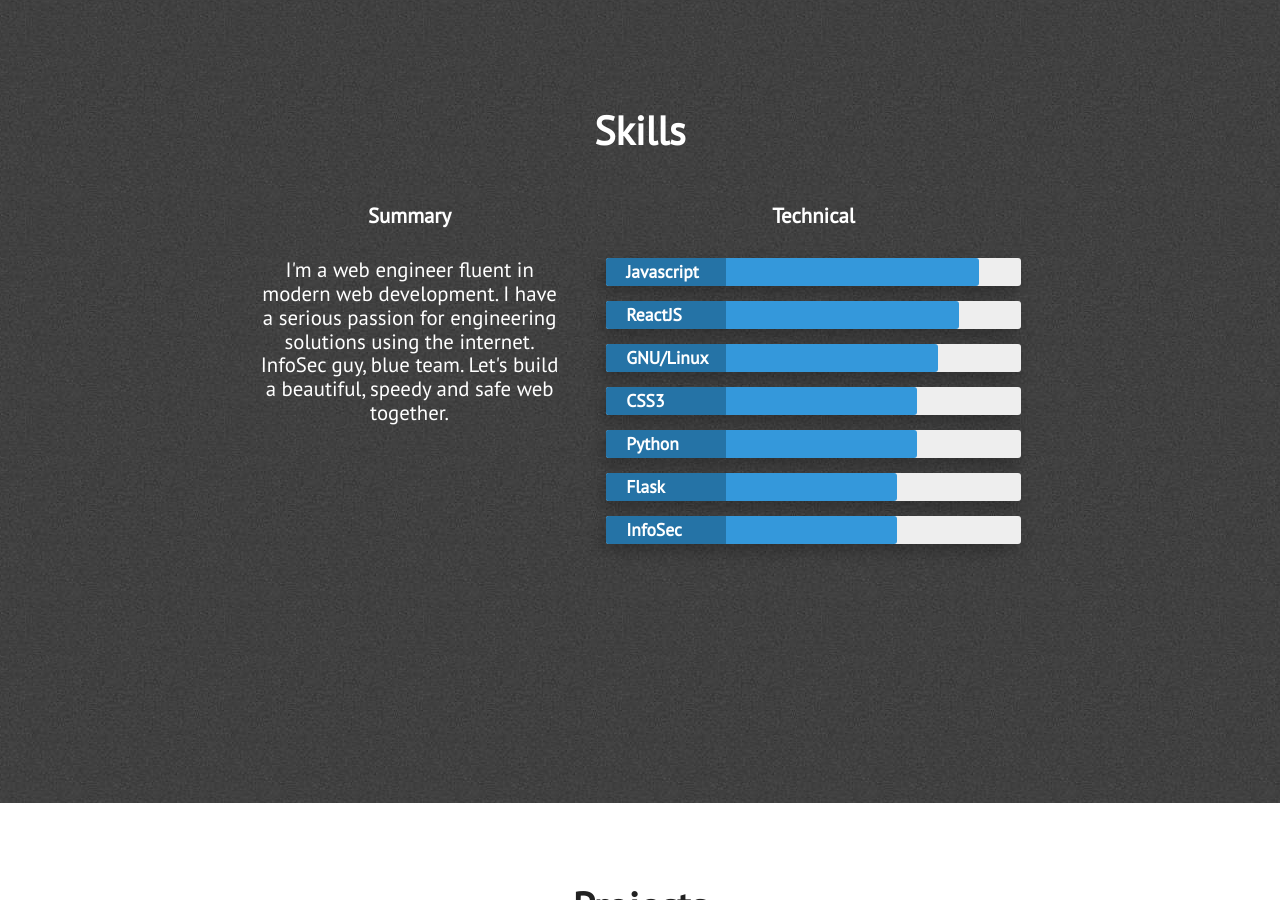
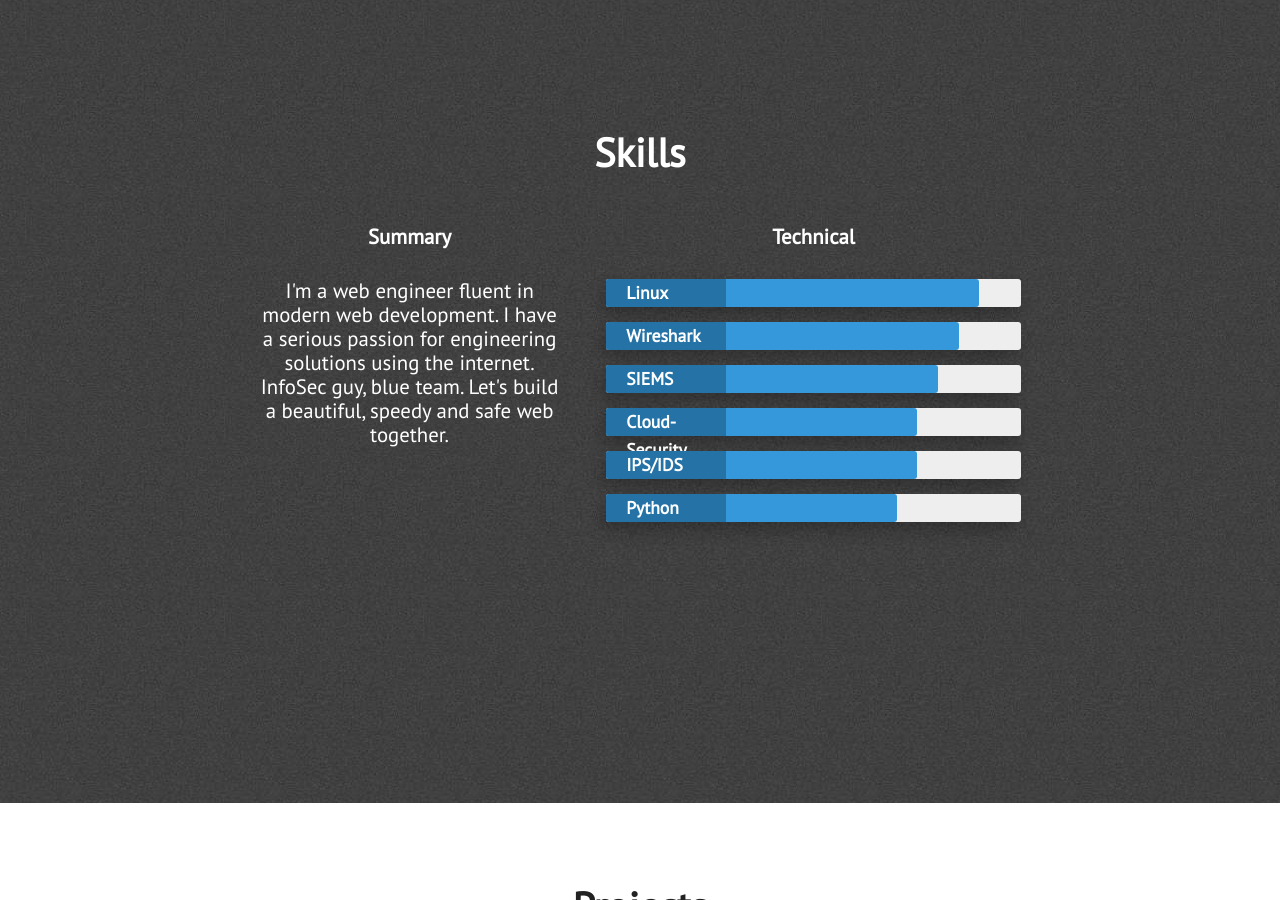
Before and after one commit to DarkSymphonie/DarkSymphonie.github.io, a Jekyll site: the page built from index.html, in a window 1280 px wide and 900 px high, scrolled down 2097 px. Built offline with Jekyll 4.4.1, drawn with Linux system fonts in a browser that asks for light colours; nearby versions of some CDN libraries.

Commit message:
Update skills.html

```diff
--- a/_includes/skills.html
+++ b/_includes/skills.html
@@ -15,39 +15,34 @@
                     <h3 class="center-align skills-subsection">Technical</h3>
                     <div class="progress-bars">
                         <div class="skillbar clearfix " data-percent="90%">
-                            <div class="skillbar-title" style="background: #2980b9;"><span>Javascript</span></div>
+                            <div class="skillbar-title" style="background: #2980b9;"><span>Linux</span></div>
                             <div class="skillbar-bar" style="background: #3498db;"></div>
                         </div> <!-- End Skill Bar -->
 
                         <div class="skillbar clearfix " data-percent="85%">
-                            <div class="skillbar-title" style="background: #2980b9;"><span>ReactJS</span></div>
+                            <div class="skillbar-title" style="background: #2980b9;"><span>Wireshark</span></div>
                             <div class="skillbar-bar" style="background: #3498db;"></div>
                         </div> <!-- End Skill Bar -->
 
                         <div class="skillbar clearfix " data-percent="80%">
-                            <div class="skillbar-title" style="background: #2980b9;"><span>GNU/Linux</span></div>
+                            <div class="skillbar-title" style="background: #2980b9;"><span>SIEMS</span></div>
                             <div class="skillbar-bar" style="background: #3498db"></div>
                         </div> <!-- End Skill Bar -->
 
 
                         <div class="skillbar clearfix " data-percent="75%">
-                            <div class="skillbar-title" style="background: #2980b9;"><span>CSS3</span></div>
+                            <div class="skillbar-title" style="background: #2980b9;"><span>Cloud-Security</span></div>
                             <div class="skillbar-bar" style="background: #3498db;"></div>
                         </div> <!-- End Skill Bar -->
 
                         <div class="skillbar clearfix " data-percent="75%">
-                            <div class="skillbar-title" style="background: #2980b9;"><span>Python</span></div>
+                            <div class="skillbar-title" style="background: #2980b9;"><span>IPS/IDS</span></div>
                             <div class="skillbar-bar" style="background: #3498db;"></div>
                         </div> <!-- End Skill Bar -->
 
                         <div class="skillbar clearfix " data-percent="70%">
-                            <div class="skillbar-title" style="background: #2980b9"><span>Flask</span></div>
+                            <div class="skillbar-title" style="background: #2980b9"><span>Python</span></div>
                             <div class="skillbar-bar" style="background: #3498db;"></div>
-                        </div> <!-- End Skill Bar -->
-
-                        <div class="skillbar clearfix " data-percent="70%">
-                            <div class="skillbar-title" style="background: #2980b9"><span>InfoSec</span></div>
-                            <div class="skillbar-bar" style="background: #3498db"></div>
                         </div> <!-- End Skill Bar -->
                     </div>
                 </div>
```
